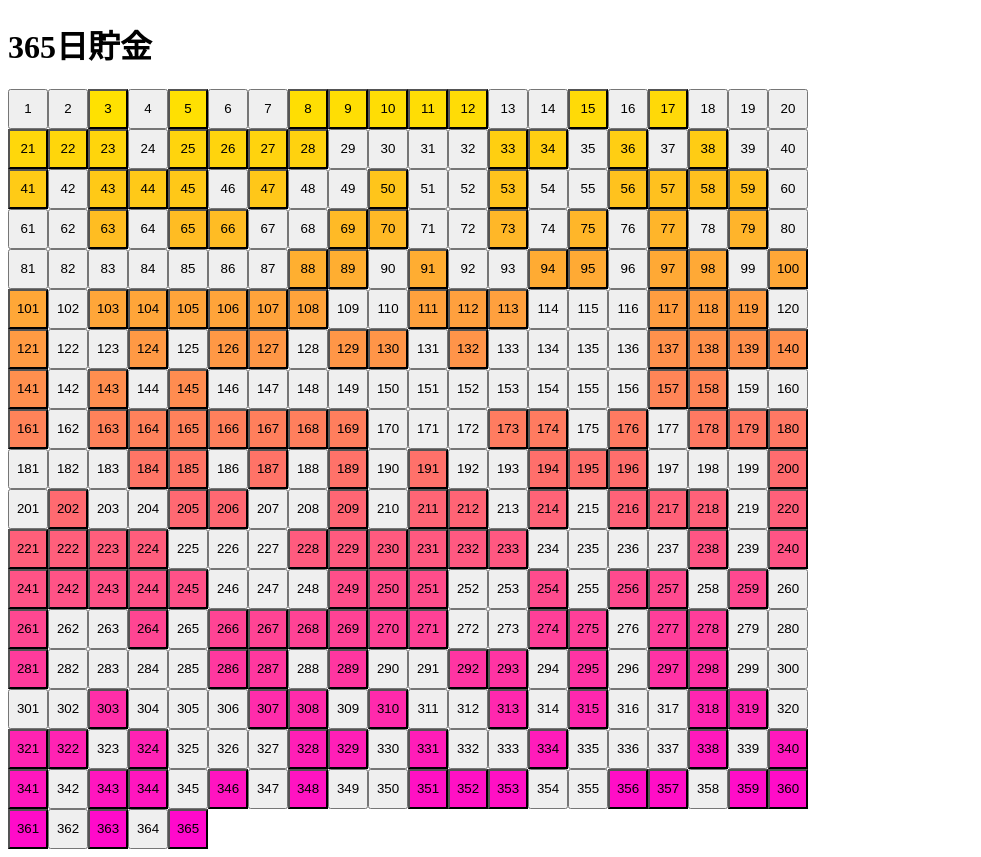
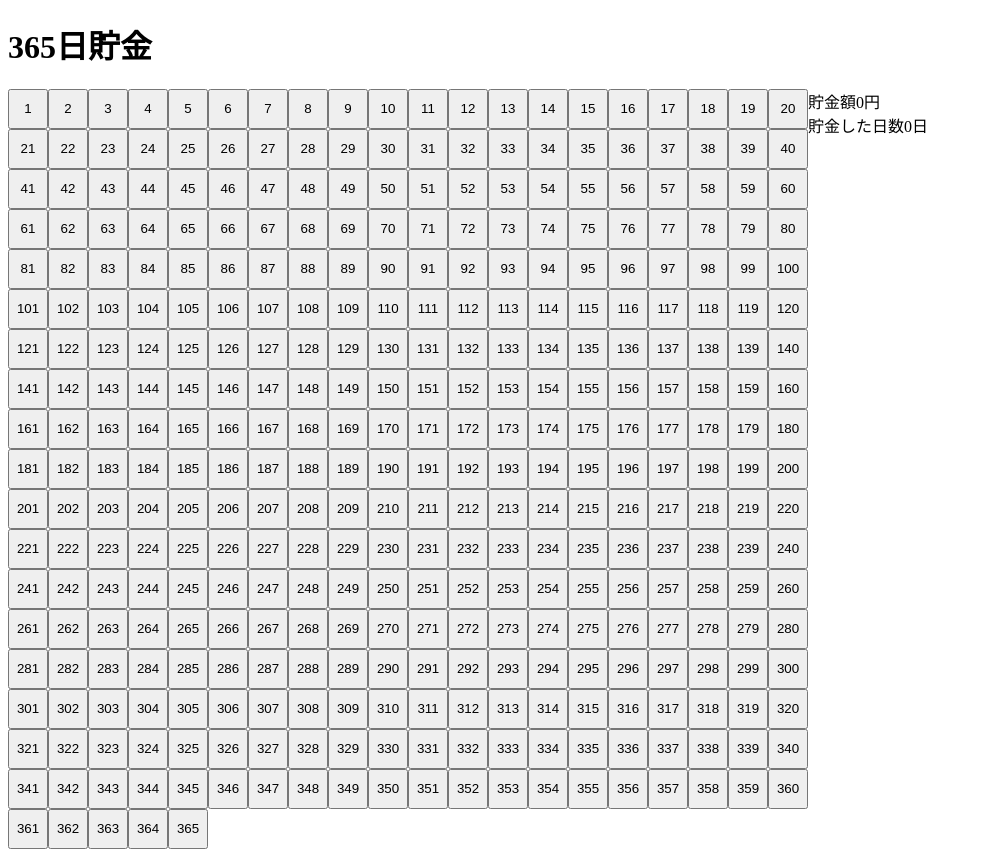
Before and after one commit to sawadyecma/365-deposite, a React (Create React App) app in the folder src/: page / in a window 1280 px wide. Shown: the whole page, without its empty margins (0-981 px from the left). Built offline with nearby package versions, Linux system fonts and the light colour scheme; the HTML template or start-up script is replaced by a standard one.

Commit message:
貯金額・貯金日数を追加

```diff
--- a/src/App.tsx
+++ b/src/App.tsx
@@ -1,8 +1,9 @@
 import { useState } from "react";
 import { Calendar } from "./components/Calendar";
-import { Day, newDays } from "./domain/day";
+import { Day, newDays, sumPressedDays } from "./domain/day";
 
 export const App = () => {
+  // TODO redux-toolkitの導入。
   const [days, setDays] = useState<Day[]>(newDays());
 
   const handleCalendarChange = (argDays: Day[]) => {
@@ -12,7 +13,13 @@ export const App = () => {
   return (
     <div>
       <h1>365日貯金</h1>
-      <Calendar days={days} onCalendarChange={handleCalendarChange} />
+      <main style={{ display: "flex" }}>
+        <Calendar days={days} onCalendarChange={handleCalendarChange} />
+        <div>
+          <div>貯金額{sumPressedDays(days)}円</div>
+          <div>貯金した日数{days.filter((day) => day.pressed).length}日</div>
+        </div>
+      </main>
     </div>
   );
 };
--- a/src/domain/day.ts
+++ b/src/domain/day.ts
@@ -15,8 +15,15 @@ export function newDays(dayPerYear = DAYS_PER_YEAR) {
   return [...new Array(DAYS_PER_YEAR)].map((_, index) => {
     return {
       value: index + 1,
-      pressed: Math.random() > 0.5,
+      // pressed: Math.random() > 0.5,
+      pressed: false,
       pressedColor: colors[index],
     };
   });
 }
+
+export function sumPressedDays(days: Day[]) {
+  return days.reduce((acc, cur) => {
+    return acc + (cur.pressed ? cur.value : 0);
+  }, 0);
+}
```
